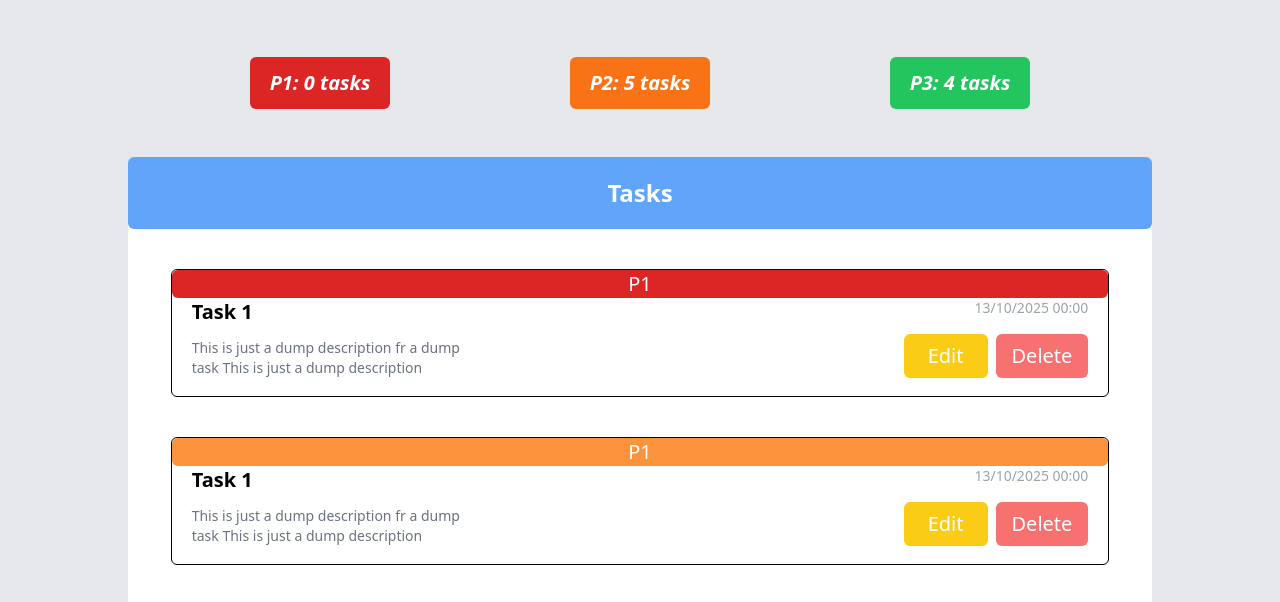
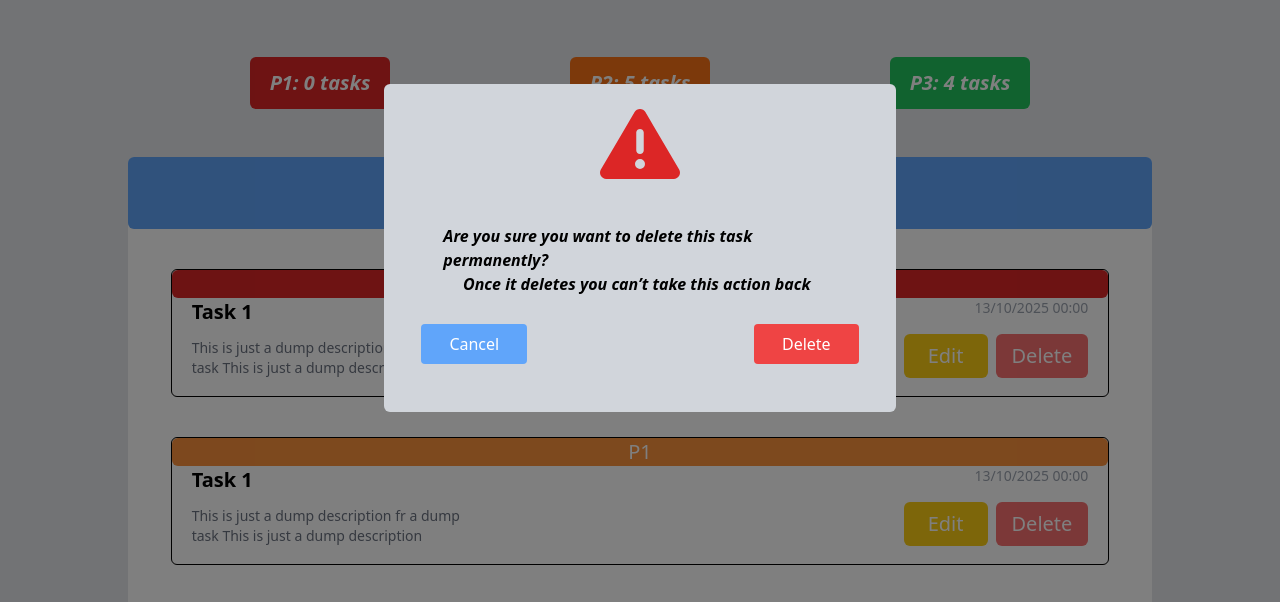
Before and after one commit to Kawtar-Shaimi/To-Do-List, a plain HTML site: page index.html in a window 1280 px wide. Shown: the part 124-726 px from the top of the page. Drawn offline with nearby package versions, Linux system fonts and the light colour scheme.

Commit message:
Create Delete Model

```diff
--- a/index.html
+++ b/index.html
@@ -160,5 +160,19 @@
             </div>
         </div>
     </div>
+    <!-- Delete Task -->
+    <div id="add-model" class="bg-black bg-opacity-50 w-full h-full top-0 left-0 fixed ">
+        <div class="bg-gray-300 w-2/5 m-auto rounded-md p-5 mt-52">
+            <svg xmlns="http://www.w3.org/2000/svg" viewBox="0 0 512 512" class=" w-20 h-20 fill-red-600 m-auto mb-10">
+                <path d="M256 32c14.2 0 27.3 7.5 34.5 19.8l216 368c7.3 12.4 7.3 27.7 .2 40.1S486.3 480 472 480L40 480c-14.3 0-27.6-7.7-34.7-20.1s-7-27.8 .2-40.1l216-368C228.7 39.5 241.8 32 256 32zm0 128c-13.3 0-24 10.7-24 24l0 112c0 13.3 10.7 24 24 24s24-10.7 24-24l0-112c0-13.3-10.7-24-24-24zm32 224a32 32 0 1 0 -64 0 32 32 0 1 0 64 0z"/>
+            </svg>
+            <p class="font-extrabold italic w-10/12 m-auto ">Are you sure you want to delete this task permanently?</p>
+            <p class="font-extrabold italic w-9/12 m-auto">Once it deletes you can’t take this action back</p>
+            <div class="flex justify-around my-5">
+               <button class="bg-blue-400 text-white px-7 py-2 rounded mt-2 mb-2 mr-16">Cancel</button>
+               <button class="bg-red-500 text-white px-7 py-2 rounded mt-2 mb-2 ml-32 ">Delete</button>
+            </div>
+        </div>
+    </div>
 </body>
 </html>
```
